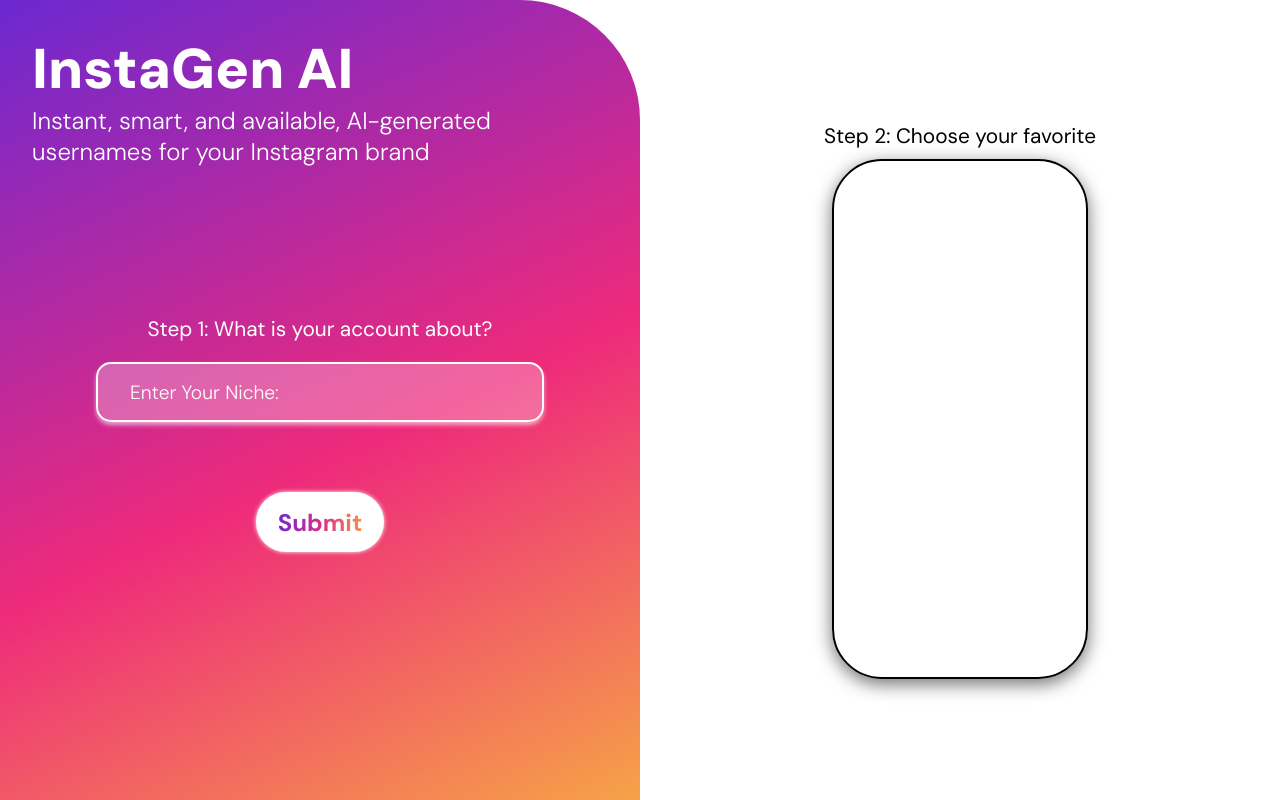
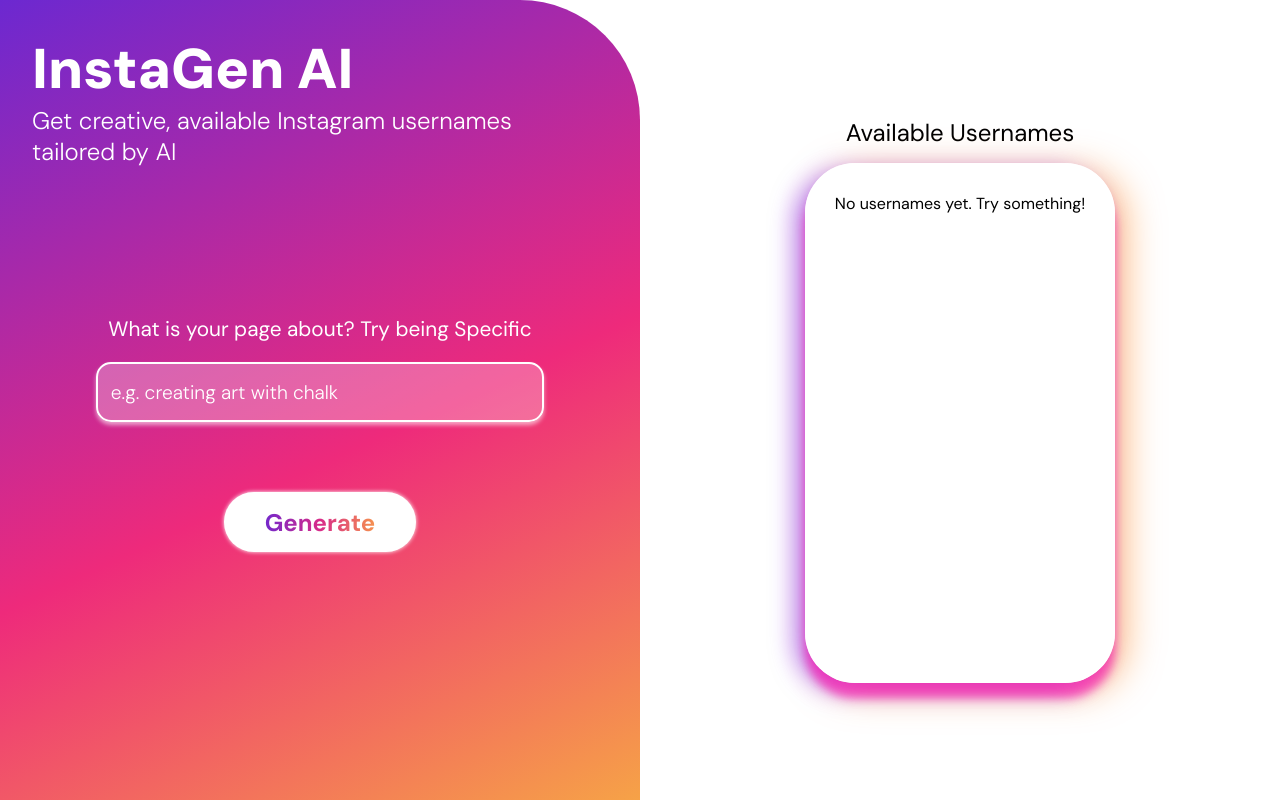
Before and after one commit to sandro21/InstaGenAI, a Next.js app: page / in a window 1280 px wide. Built offline with nearby package versions, Linux system fonts and the light colour scheme.

Commit message:
little frontend changes

```diff
--- a/app/global.css
+++ b/app/global.css
@@ -74,7 +74,7 @@
     background: rgba(255, 255, 255, 0.27);
     box-shadow: 0px 3px 4.5px 0px rgba(255, 255, 255, 0.58);
     color: #FFF;
-    padding-left: 5%;
+    padding-left: 2%;
     font-size: 1.2rem;
     align-content: center;
     margin-bottom: 50px;
@@ -93,7 +93,7 @@
     background-color: #fff;
     border: none;
     border-radius: 50px;
-    width: 20%;
+    width: 30%;
     height: 60px;
     font-size: 1.5rem;
     font-weight: bold;
@@ -136,15 +136,22 @@
   gap: 10px;
 }
 
+.right-panel label {
+  font-size: 1.5rem;
+  color: #000;
+  font-weight: 400;
+  margin-bottom: 5px;
+}
+
 .step2container {
   display: flex;
   justify-content: center;
   height: 65%;
   min-width: 40%;
   border-radius: 50px;
-  border: 2px solid #000;
   background: rgba(255, 255, 255, 0.90);
-  box-shadow: 0px 5px 17.9px 0px rgba(0, 0, 0, 0.56);
+  box-shadow: 0px 15px 10px rgba(255, 11, 170, 0.6), -10px 8px 24px rgba(110, 6, 247, 0.5), 10px 8px 36px rgba(255, 119, 0, 0.5);
+  border-color: linear-gradient(45deg, #feda75, #fa7e1e, #d62976, #962fbf, #4f5bd5) 1;
   backdrop-filter: blur(8.550000190734863px);
   flex-direction: column;
   gap: 10px;
@@ -171,3 +178,29 @@
   transform: translateY(-2px);
   box-shadow: 0 4px 10px rgba(0, 0, 0, 0.12);
 }
+
+.username-card {
+  display: flex;
+  justify-content: space-between;
+  align-items: center;
+  gap: 0px;
+  padding: 3px 4px;
+  background-color: #f8f8f8;
+  border-radius: 8px;
+  margin-bottom: 10px;
+  font-size: 16px;
+}
+
+.copy-button {
+  background: transparent;
+  border: none;
+  cursor: pointer;
+  font-size: 14px;
+  color: #555;
+  padding-left:0px;
+  margin-left: 0px;
+}
+
+.copy-button:hover {
+  color: #000;
+}
--- a/app/page.js
+++ b/app/page.js
@@ -6,55 +6,82 @@
 export default function Page() {
   const [niche, setNiche] = useState('');
   const [usernames, setUsernames] = useState([]);
+  const [loading, setLoading] = useState(false);
 
-  const handleSubmit = async () => {
-    console.log("🟢 Submit button clicked");
-    console.log("Niche input:", niche);
+  const handleGenerateAI = async () => {
+    if (!niche.trim()) return;
+    setLoading(true);
+
+    console.log("🟢 Submitting AI generation with niche:", niche);
 
     try {
-      const response = await fetch('http://localhost:5000/generate', {
+      const response = await fetch('http://localhost:5000/generate-ai', {
         method: 'POST',
         headers: { 'Content-Type': 'application/json' },
         body: JSON.stringify({ niche })
       });
 
       const data = await response.json();
-      console.log("🟣 Response from server:", data);
+      console.log("🟣 Response from AI:", data);
 
       setUsernames(data.usernames || []);
     } catch (err) {
-      console.error("🔴 Error while fetching:", err.message);
+      console.error("🔴 Error while fetching from AI:", err.message);
     }
+
+    setLoading(false);
   };
+
+  const [copiedIndex, setCopiedIndex] = useState(null);
+  const handleCopy = (username, index) => {
+    const cleanName = username.replace('@', '').toLowerCase();
+    navigator.clipboard.writeText(cleanName);
+    setCopiedIndex(index);
+    setTimeout(() => setCopiedIndex(null), 1500);
+  };
+
+
 
   return (
     <div className="wrapper">
       <div className="left-panel">
         <header>
           <h1>InstaGen AI</h1>
-          <h2>Instant, smart, and available, AI-generated usernames for your Instagram brand</h2>
+          <h2>Get creative, available Instagram usernames tailored by AI</h2>
         </header>
         <div className="input1">
-          <label htmlFor="input1">Step 1: What is your account about?</label>
+          <label htmlFor="input1">What is your page about? Try being Specific</label>
           <input
             id="input1"
             type="text"
-            placeholder="Enter Your Niche:"
+            placeholder="e.g. creating art with chalk"
             value={niche}
             onChange={(e) => setNiche(e.target.value)}
           />
-          <button type="submit" className="submit-button" onClick={handleSubmit}>
-            <span className="gradient-text">Submit</span>
+          <button type="submit" className="submit-button" onClick={handleGenerateAI}>
+            <span className="gradient-text">Generate</span>
           </button>
         </div>
       </div>
 
       <div className="right-panel">
-        <label>Step 2: Choose your favorite</label>
+        <label>Available Usernames</label>
         <div className="step2container">
-          {usernames.map((name, index) => (
-            <div key={index} className="username-card">{name}</div>
-          ))}
+          {loading && <p>Loading...</p>}
+
+          {!loading && usernames.length === 0 && <p>No usernames yet. Try something!</p>}
+          {!loading && usernames.map((name, index) => (
+  <div key={index} className="username-card">
+    <span>{name}</span>
+    <button
+      className="copy-button"
+      onClick={() => handleCopy(name, index)}
+    >
+      {copiedIndex === index ? '✅' : '📋'}
+    </button>
+  </div>
+))}
+
         </div>
       </div>
     </div>
```
